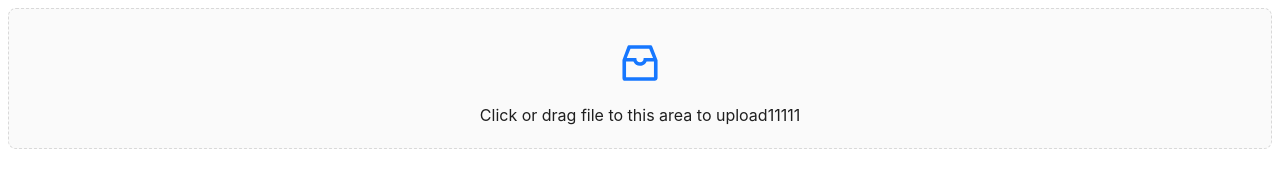
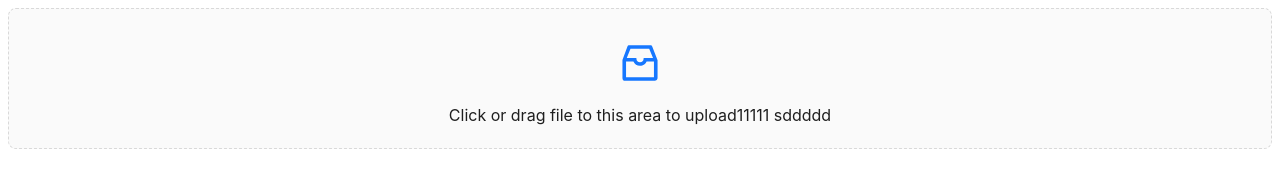
Before and after one commit to coderwell0824/bigFileUpload, a React (Vite) app in the folder file-upload-client/: page / in a window 1280 px wide. Shown: the top 193 px of the page. Built offline with nearby package versions, Linux system fonts and the light colour scheme.

Commit message:
大文件上传2

```diff
--- a/file-upload-client/src/FileUpload.tsx
+++ b/file-upload-client/src/FileUpload.tsx
@@ -28,7 +28,7 @@ const FileUpload = () => {
           <InboxOutlined />
         </p>
         <p className="ant-upload-text">
-          Click or drag file to this area to upload11111
+          Click or drag file to this area to upload11111 sddddd
         </p>
       </Dragger>
     </>
```
